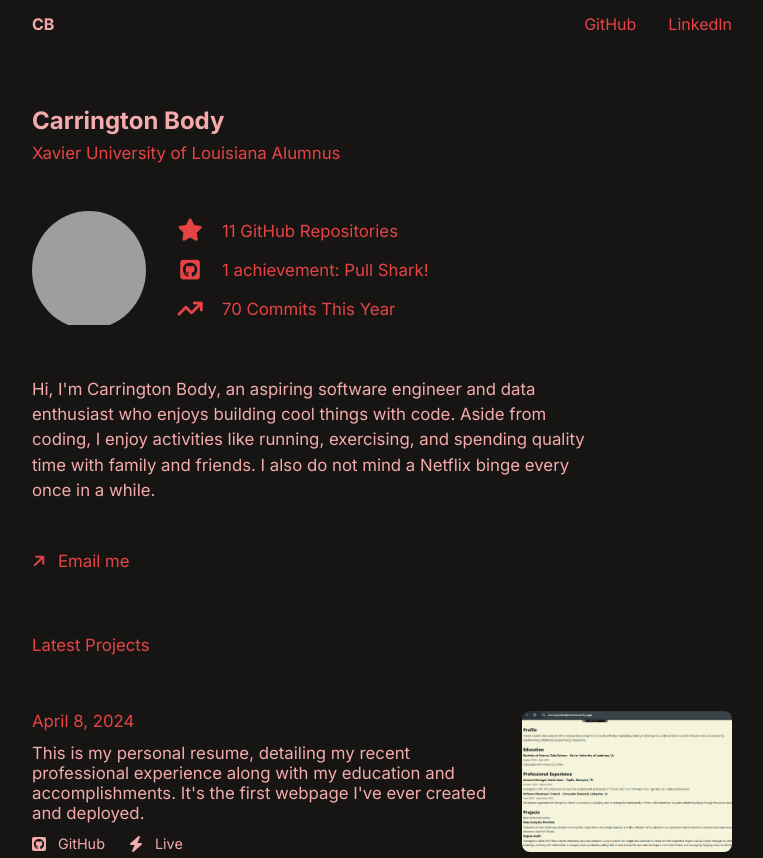
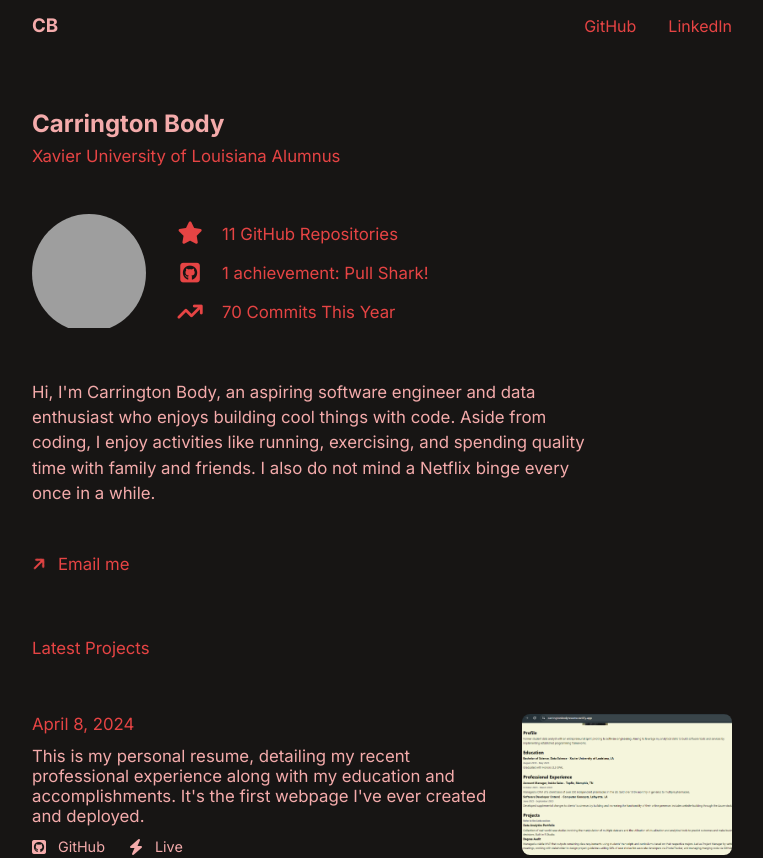
Before and after one commit to cbody2/my-web-portfolio, a plain HTML site: page index.html in a window 1280 px wide. Shown: the top 858 px of the page, without its empty margins (258-1021 px from the left). Drawn offline with Linux system fonts and the light colour scheme; grey boxes are pictures that could not be loaded.

Commit message:
updated initials heading

```diff
--- a/index.html
+++ b/index.html
@@ -17,7 +17,7 @@
 <body>
 
     <header>
-        <h4>CB</h4>
+        <h3>CB</h3>
         <nav>
             <a target="_blank" href="https://github.com/cbody2" class="darkerText">GitHub</a>
             <a target="_blank" href="https://www.linkedin.com/in/carrington-body/" class="darkerText">LinkedIn</a>
```
